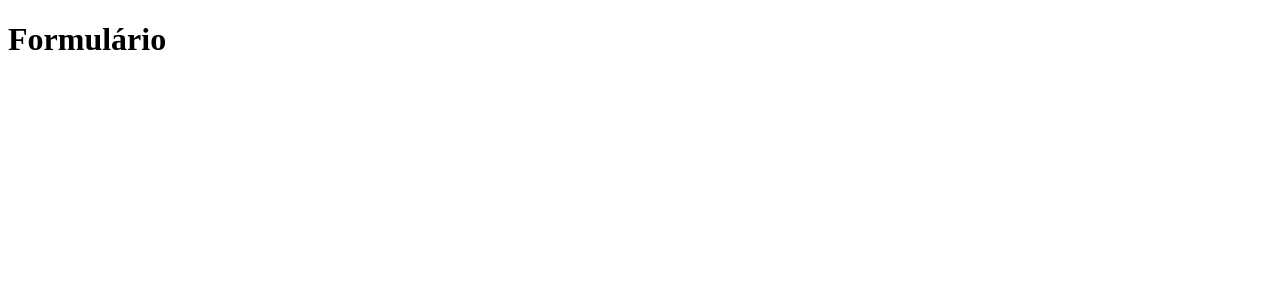
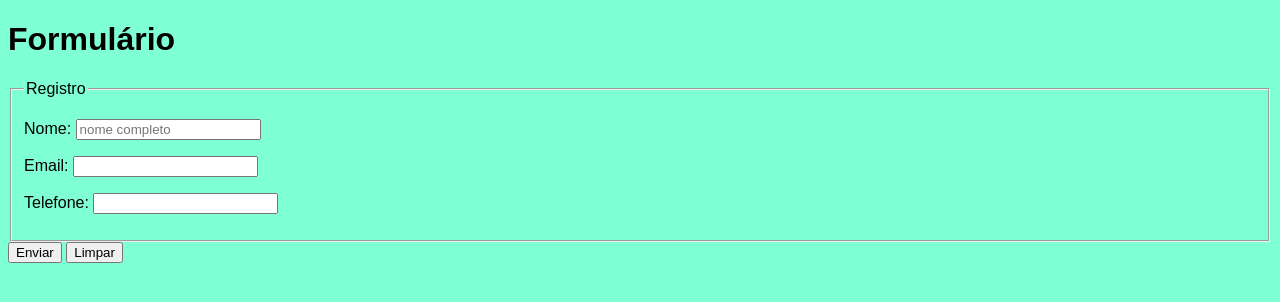
Before and after one commit to Ueslleybarbosa/exercicios_html-css, a plain HTML site: page exercício04/index.html in a window 1280 px wide. Drawn offline with Linux system fonts and the light colour scheme.

Commit message:
Exercício pronto.

```diff
--- a/exercício04/index.html
+++ b/exercício04/index.html
@@ -1,12 +1,35 @@
 <!DOCTYPE html>
-<html lang="pt-br
+<html lang="pt-BR">
 <head>
     <meta charset="UTF-8">
     <meta name="viewport" content="width=device-width, initial-scale=1.0">
-    <title>Document</title>
+    <title>Documento</title>
+    <style>
+        body{
+            background-color: aquamarine;
+            font-family: Arial, Helvetica, sans-serif;
+        }
+    </style>
 </head>
 <body>
     <h1>Formulário</h1>
+    <form action="formulario.php" method="get" autocomplete="on">
+         <fieldset>
+           <legend>Registro</legend>
+            <p><label for="inome">Nome:</label>
+                 <input type="text" name="nome" id="inome" placeholder="nome completo" maxlength="30" autocomplete="name"></p>
 
+            <p><label for="iemail">Email:</label>
+                 <input type="email" name="email" id="iemail" required autocomplete="email"></p>
+
+            <p>
+                <label for="itel">Telefone:</label>
+                 <input type="tel" name="tel" id="itel" required autocomplete="tel">
+            </p>
+
+        </fieldset>
+             <input type="submit" value="Enviar">
+             <input type="reset" value="Limpar">
+    </form>
 </body>
 </html>
```
